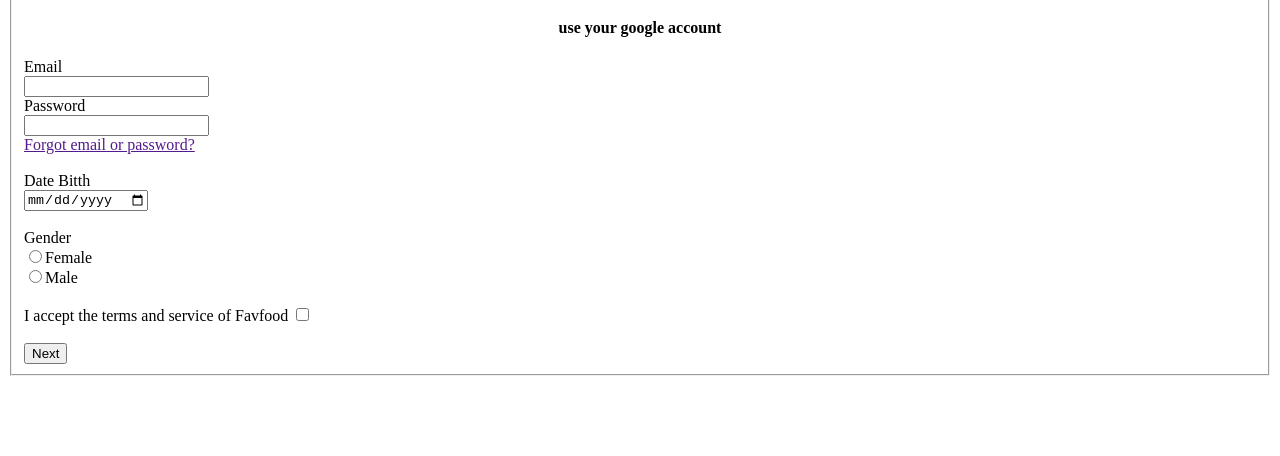
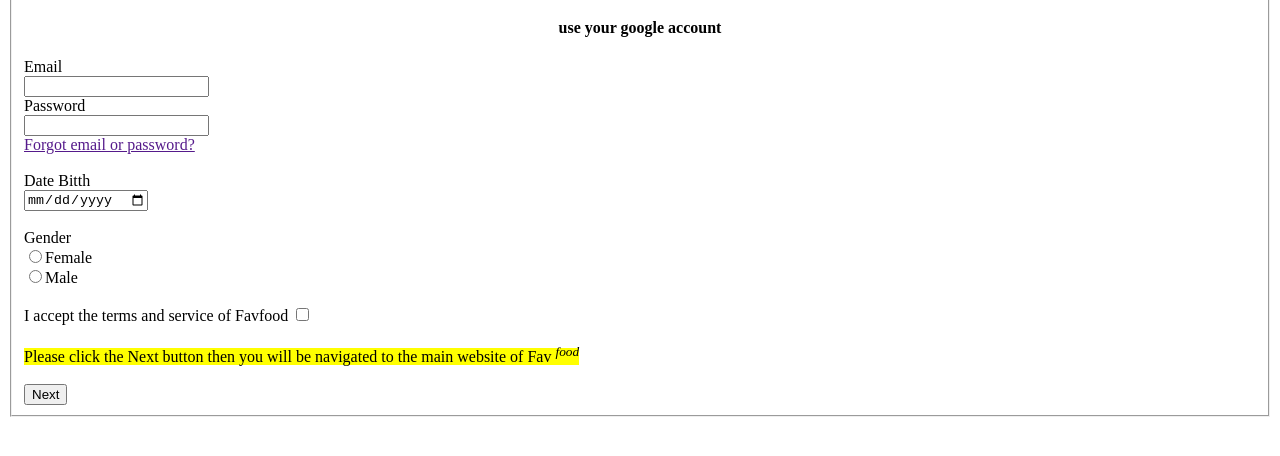
Before and after one commit to Arafat2342/sign-fav, a plain HTML site: page index.html in a window 1280 px wide. Shown: the part 202-658 px from the top of the page. Drawn offline with Linux system fonts and the light colour scheme.

Commit message:
favfood sign

```diff
--- a/index.html
+++ b/index.html
@@ -38,6 +38,9 @@
        <label for="agree">I accept the terms and service of Favfood</label>
        <input type="checkbox" value="agree
        "><br><br>
+       <mark>Please click the Next button then you will be navigated to the main website of Fav <sup><i>food</i></sup>
+       </mark>
+       <br><br>
        <button>Next</button>
     </form>
 </fieldset>
```
